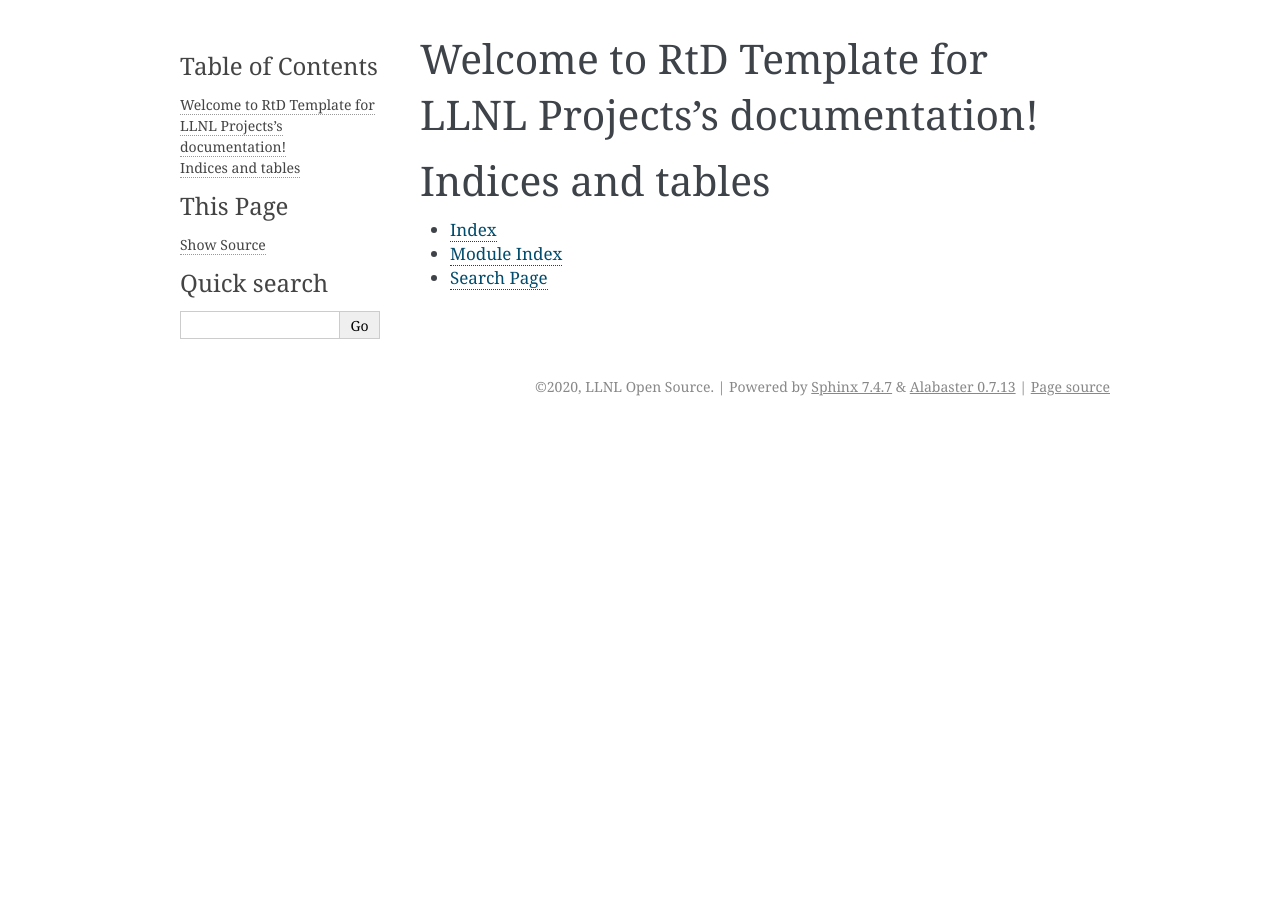
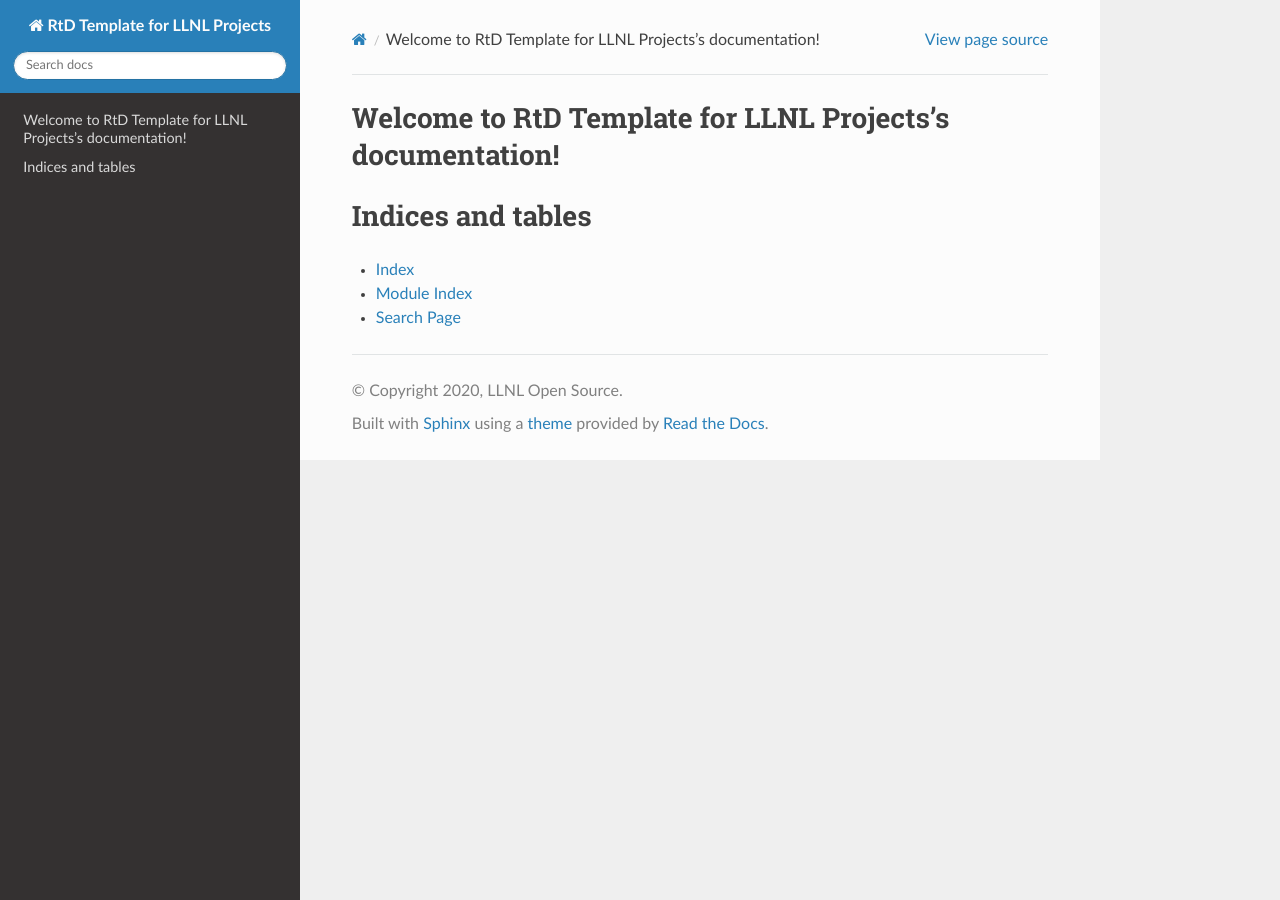
Before and after one commit to LLNL/.github, a Sphinx documentation site: the page built from docs/index.rst, in a window 1280 px wide. Built offline with Sphinx 7.4.7 and the Read the Docs theme 2.0.0, drawn with Linux system fonts in a browser that asks for light colours.

Commit message:
Updates to conf.py

```diff
--- a/docs/conf.py
+++ b/docs/conf.py
@@ -30,6 +30,9 @@ author = 'LLNL Open Source'
 extensions = [
 ]
 
+# Tells Sphinx the name of the master .rst file.
+master_doc = 'index'
+
 # Add any paths that contain templates here, relative to this directory.
 templates_path = ['_templates']
 
@@ -44,7 +47,7 @@ exclude_patterns = ['_build', 'Thumbs.db', '.DS_Store']
 # The theme to use for HTML and HTML Help pages.  See the documentation for
 # a list of builtin themes.
 #
-html_theme = 'alabaster'
+html_theme = 'sphinx_rtd_theme'
 
 # Add any paths that contain custom static files (such as style sheets) here,
 # relative to this directory. They are copied after the builtin static files,
```
